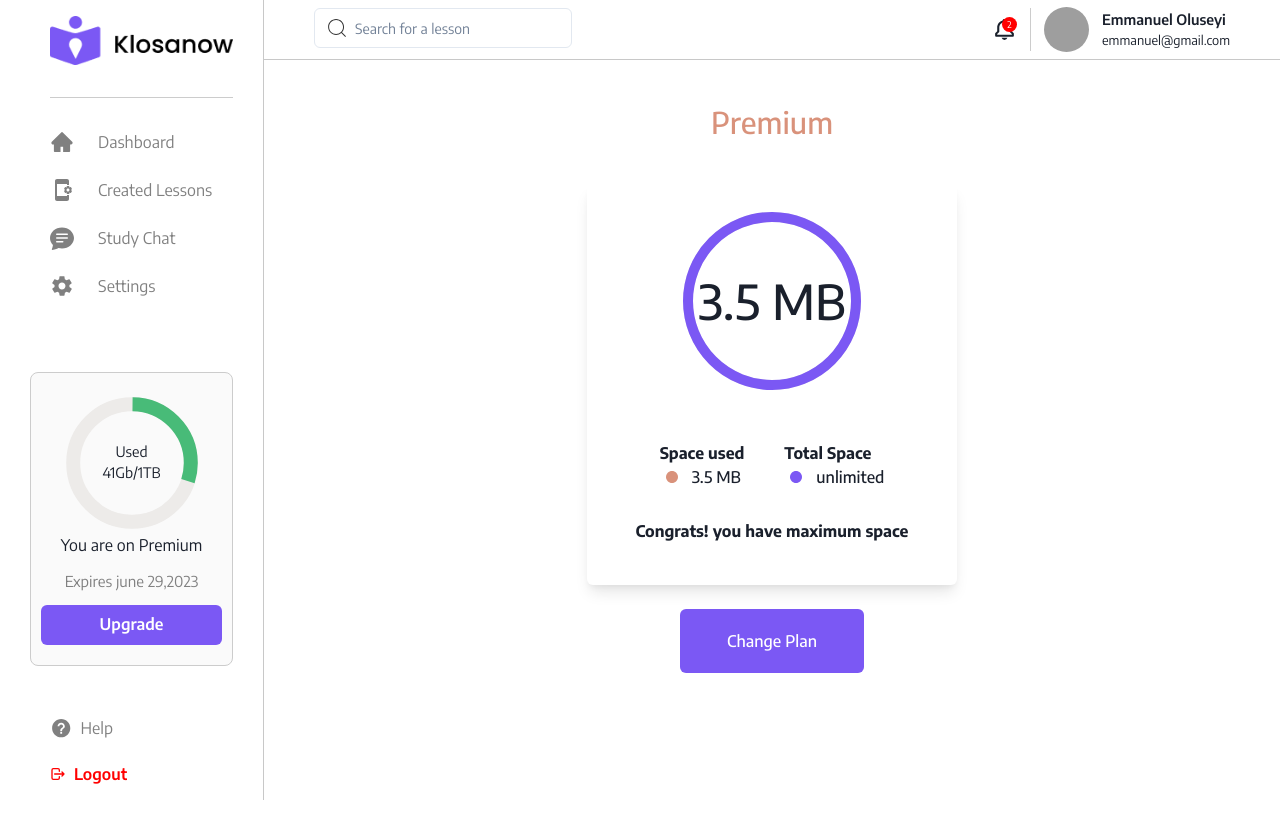
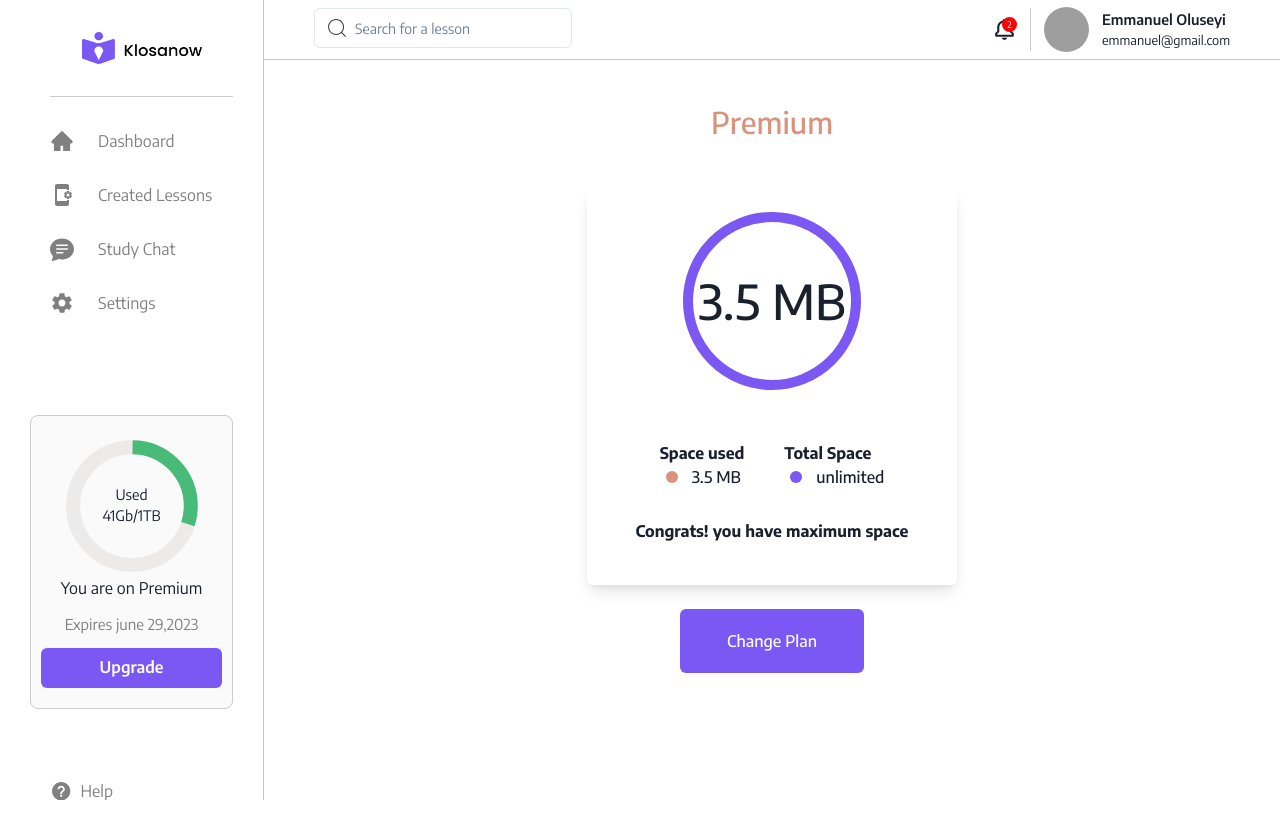
Before and after one commit to KlosaNow/klosanow-frontend, a React (Vite) app: page /premium in a window 1280 px wide. Shown: the top 838 px of the page. Built offline with nearby package versions, Linux system fonts and the light colour scheme; grey boxes are pictures that could not be loaded.

Commit message:
refactor: update spcing around SideBar components

```diff
--- a/src/components/SideBar/NavItem.tsx
+++ b/src/components/SideBar/NavItem.tsx
@@ -19,7 +19,7 @@ export const NavItem = ({ icon, children, to }: IProps) => {
       to={to}
       display={"flex"}
       alignItems={"center"}
-      mb={"1.50rem"}
+      mb="30px"
       w="full"
       textAlign={"left"}
       justifyContent={"space-between"}
--- a/src/components/SideBar/SideBar.tsx
+++ b/src/components/SideBar/SideBar.tsx
@@ -14,7 +14,7 @@ import { TbLogout } from "react-icons/tb";
 import { BsFillChatTextFill } from "react-icons/bs";
 import { IoMdSettings } from "react-icons/io";
 import { MdAppSettingsAlt } from "react-icons/md";
-import {IoMdHelpCircle} from "react-icons/io"
+import { IoMdHelpCircle } from "react-icons/io";
 const Links = [
   {
     name: "Dashboard",
@@ -44,17 +44,23 @@ const SideBar = () => {
       borderRight="0.3px solid #C8C8C8"
       backgroundColor="#fff"
       position="fixed"
-      height="full"
+      height="100%"
       zIndex="50"
       display={["none", "flex"]}
       flexDirection={"column"}
       justifyContent={"space-between"}
-      py={"1rem"}
+      py={"2rem"}
+      overflowY="auto"
+      css={{
+        "&::-webkit-scrollbar": {
+          display: "none",
+        },
+      }}
     >
       <Box paddingLeft="50px">
         <Box paddingRight={"30px"}>
-          <Image src={logo} alt="Klosanaw logo" />
-          <Text w="full" h={"0.05rem"} my={"2rem"} bg="#CCCCCC"></Text>
+          <Image src={logo} alt="Klosanaw logo" width="120px" margin="auto" />
+          <Box w="full" h={"0.05rem"} my={"2rem"} bg="#CCCCCC" />
         </Box>
 
         <Box>
@@ -74,10 +80,10 @@ const SideBar = () => {
         px={"10px"}
         borderRadius={"0.5rem"}
         bg={"#FAFAFA"}
-        cursor={"pointer"}
+        marginY="70px"
       >
         <Box>
-          <CircularProgress value={30} size={"140px"} color="green.400" >
+          <CircularProgress value={30} size={"140px"} color="green.400">
             <CircularProgressLabel fontSize={"0.9rem"} borderRadius={"3rem"}>
               Used <br /> 41Gb/1TB
             </CircularProgressLabel>
@@ -93,37 +99,27 @@ const SideBar = () => {
           </Button>
         </Box>
       </Box>
-      <Box paddingLeft="50px">
+      <Box paddingLeft="50px" marginBottom="80px">
         <Box
           color={"red"}
           display={"flex"}
           alignItems={"center"}
-          mb={"1.5rem"}
-          justifyContent={"space-between"}
-          w="full"
+          mb={"2rem"}
           cursor={"pointer"}
           textColor={"#808080"}
         >
-          <Box display={"flex"} alignItems={"center"}>
-            <Text mr={"0.5rem"} color={"#808080"} fontSize={"1.4rem"}>
+          <Text mr={"0.5rem"} fontSize={"1.4rem"}>
             <IoMdHelpCircle />
           </Text>
           <Link to="/help" color="red">
             Help
           </Link>
         </Box>
+        <Box color={"red"} display={"flex"} alignItems={"center"}>
+          <Button color="red" variant="link" fontWeight="500">
+            <Box mr={"0.5rem"}>
+              <TbLogout />
             </Box>
-        <Box
-          color={"red"}
-          fontWeight={600}
-          display={"flex"}
-          alignItems={"center"}
-        >
-          <Text mr={"0.5rem"}>
-            <TbLogout />
-          </Text>
-
-          <Button color="red" variant="link">
             Logout
           </Button>
         </Box>
--- a/src/components/StorageView/StorageView.tsx
+++ b/src/components/StorageView/StorageView.tsx
@@ -8,7 +8,7 @@ import {
   Text,
 } from "@chakra-ui/react";
 import { AiOutlineArrowLeft } from "react-icons/ai";
-import { GoPrimitiveDot } from "react-icons/go";
+import { GoDotFill } from "react-icons/go";
 import Header from "../Header/Header";
 
 interface StorageCardProps {
@@ -82,7 +82,7 @@ const StorageViewComponent: React.FC<StorageCardProps> = ({
               <Text fontWeight="bold">Space used</Text>
               <Flex>
                 <Icon
-                  as={GoPrimitiveDot}
+                  as={GoDotFill}
                   fontSize="2xl"
                   mr="2"
                   textColor="secondary.50"
@@ -94,7 +94,7 @@ const StorageViewComponent: React.FC<StorageCardProps> = ({
               <Text fontWeight="bold">Total Space</Text>
               <Flex justifyContent="center">
                 <Icon
-                  as={GoPrimitiveDot}
+                  as={GoDotFill}
                   fontSize="2xl"
                   mr="2"
                   textColor="primary.50"
--- a/src/hooks/auth-hooks/useSignup.ts
+++ b/src/hooks/auth-hooks/useSignup.ts
@@ -6,7 +6,7 @@ import { AxiosError } from "axios";
 const useSignup = () => {
   const signup = async (values: FormikValues) => {
     try {
-      const res: any = await axiosBaseInstance.post(`${process.env.VITE_APP_BASE_URL}/auth/sign-up`, values);
+      const res: any = await axiosBaseInstance.post(`/auth/sign-up`, values);
 
       // @ts-ignore
       console.log(res);
--- a/src/hooks/auth-hooks/useVerifyOtp.ts
+++ b/src/hooks/auth-hooks/useVerifyOtp.ts
@@ -6,7 +6,7 @@ const useVerifyOtp = () => {
   const verifyOtp = async (otp: string) => {
     try {
       const { data } = await axiosBaseInstance.post(
-        `${process.env.VITE_APP_BASE_URL}auth/verify-otp`,
+        `auth/verify-otp`,
         {
           otp: otp,
         },
```
Also changed, not shown: 1 other file (tests, documents, lock files or other folders). Lines whose indentation alone changed are shown as unchanged.
